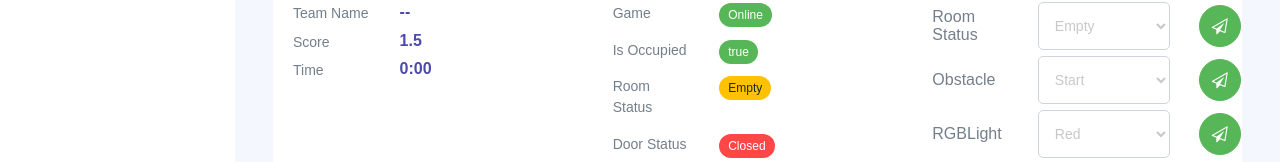
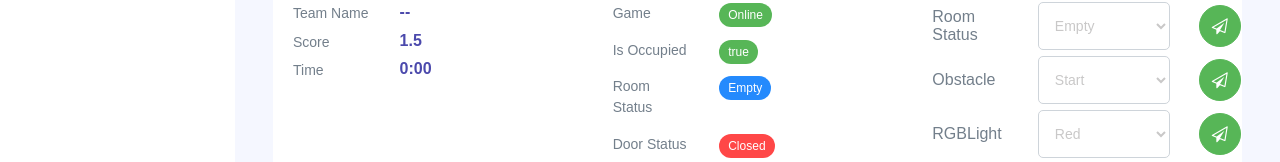
Before and after one commit to Joghaimi/adminPanel, an Angular app: page / in a window 1280 px wide. Shown: the part 457-619 px from the top of the page. Built offline with nearby package versions, Linux system fonts and the light colour scheme; no server answers.

Commit message:
change style

```diff
--- a/src/app/app.component.ts
+++ b/src/app/app.component.ts
@@ -117,8 +117,6 @@ export class AppComponent {
         if (e != null) {
           this.FortRoomStatus = e?.status;
           this.FortTime = e.time;
-          console.log(this.FortRoomStatus);
-          console.log(this.FortTime);
         }
       }
     );
@@ -131,7 +129,7 @@ export class AppComponent {
         if (e != null) {
           this.FortDoorStatus = e?.doorStatus;
           this.FortTeamName = e?.teamName;
-          this.FortScore = e?.Score;
+          this.FortScore = e?.score;
         }
       }
     );
--- a/src/app/fort-room/fort-room.component.html
+++ b/src/app/fort-room/fort-room.component.html
@@ -44,7 +44,7 @@
                         <p class="text-muted">Is Occupied</p>
                     </div>
                     <div class="col">
-                        <div class="badge badge-success">true</div>
+                        <div class="badge" [class.badge-success]="roomStatus === 'Empty'" [class.badge-danger]="roomStatus !== 'Empty'">true</div>
                     </div>
                 </div>
                 <div class="row mt-2">
@@ -52,7 +52,7 @@
                         <p class="text-muted">Room Status</p>
                     </div>
                     <div class="col">
-                        <div class="badge badge-warning">{{roomStatus}}</div>
+                        <div class="badge badge-info">{{roomStatus}}</div>
                     </div>
                 </div>
                 <div class="row mt-2">
@@ -60,7 +60,7 @@
                         <p class="text-muted">Door Status</p>
                     </div>
                     <div class="col">
-                        <div class="badge badge-danger">{{DoorStatus}}</div>
+                        <div class="badge" [class.badge-success]="roomStatus === 'Open'" [class.badge-danger]="roomStatus !== 'Open'">{{DoorStatus}}</div>
                     </div>
                 </div>
             </div>
```
